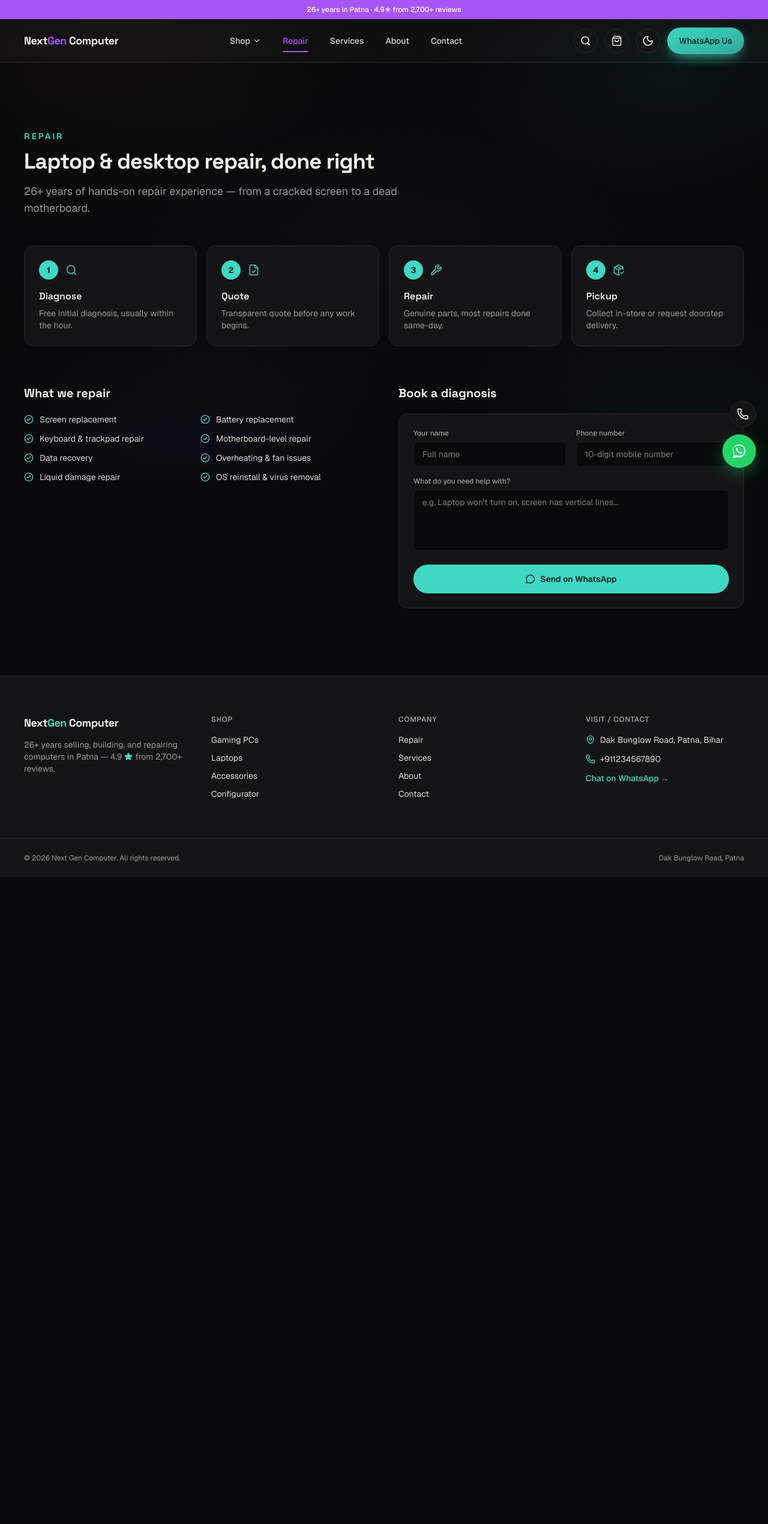
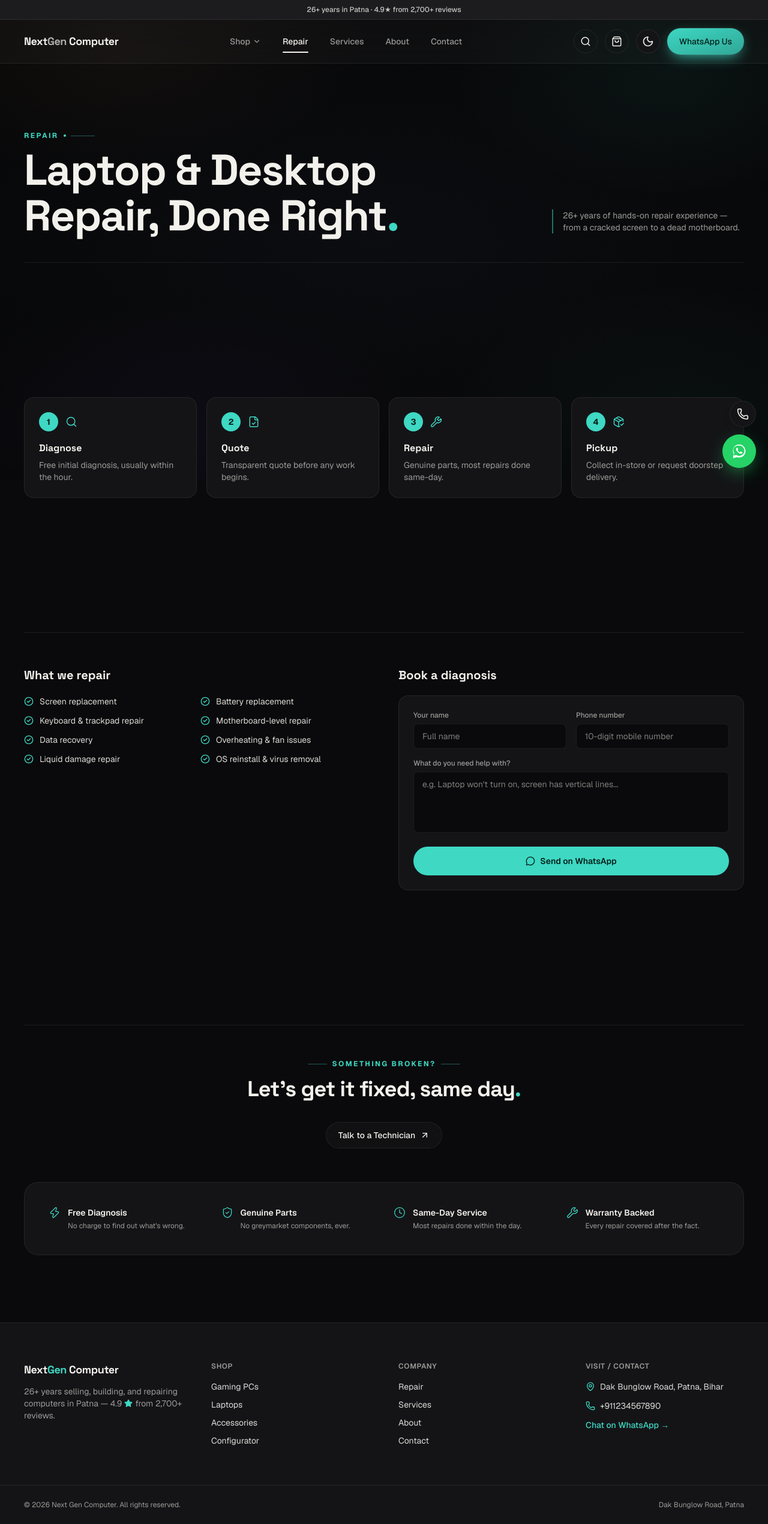
Before and after one commit to Prabuddha747/NextgenComputerPage, a Next.js app: page /repair in a window 1280 px wide. Shown: the whole page at 60% size. Before the commit the page ends 1462 px from the top, so only its background shows below. Built offline with nearby package versions, Linux system fonts and the light colour scheme.

Commit message:
Fix invisible Featured Builds product cards (dark glass variant), drop all accent color from navbar (monochrome white/foreground only), redesign Repair page to match Services' style

```diff
--- a/src/app/globals.css
+++ b/src/app/globals.css
@@ -22,9 +22,6 @@
      business get a cool silver, accessories keep the brass "sale" tone. No
      fabricated "creator" accent — we don't carry a product line that maps to one. */
   --accent-business: #d6d9e0;
-  /* Navbar-only accent — kept off the site-wide teal deliberately. A vivid,
-     saturated violet rather than a washed-out pastel one. */
-  --accent-secondary: #a855f7;
   --glass-bg: rgba(255, 255, 255, 0.03);
   --glass-border: rgba(255, 255, 255, 0.07);
   --ease-premium: cubic-bezier(0.19, 1, 0.22, 1);
@@ -44,7 +41,6 @@
   --success: #059669;
 
   --accent-business: #52525b;
-  --accent-secondary: #9333ea;
   --glass-bg: rgba(0, 0, 0, 0.02);
   --glass-border: rgba(0, 0, 0, 0.08);
   --ease-premium: cubic-bezier(0.19, 1, 0.22, 1);
@@ -62,7 +58,6 @@
   --color-sale: var(--sale);
   --color-success: var(--success);
   --color-accent-business: var(--accent-business);
-  --color-accent-secondary: var(--accent-secondary);
   --font-sans: var(--font-geist-sans);
   --font-mono: var(--font-jetbrains-mono);
   --font-display: var(--font-space-grotesk);
--- a/src/app/repair/page.tsx
+++ b/src/app/repair/page.tsx
@@ -1,7 +1,9 @@
 import type { Metadata } from "next";
-import { CheckCircle2 } from "lucide-react";
-import { Section, SectionHeading } from "@/components/ui/section";
+import { ArrowUpRight, CheckCircle2, Clock, ShieldCheck, Wrench, Zap } from "lucide-react";
+import { Section } from "@/components/ui/section";
+import { Button } from "@/components/ui/button";
 import { WhatsAppEnquiryForm } from "@/components/forms/whatsapp-enquiry-form";
+import { buildWhatsAppLink } from "@/data/business";
 import { repairSteps as steps } from "@/data/repair-steps";
 
 export const metadata: Metadata = {
@@ -21,16 +23,36 @@ const covered = [
   "OS reinstall & virus removal",
 ];
 
+const trustPoints = [
+  { icon: Zap, title: "Free Diagnosis", description: "No charge to find out what's wrong." },
+  { icon: ShieldCheck, title: "Genuine Parts", description: "No greymarket components, ever." },
+  { icon: Clock, title: "Same-Day Service", description: "Most repairs done within the day." },
+  { icon: Wrench, title: "Warranty Backed", description: "Every repair covered after the fact." },
+];
+
 export default function RepairPage() {
   return (
-    <Section className="pt-14">
-      <SectionHeading
-        eyebrow="Repair"
-        title="Laptop & desktop repair, done right"
-        description="26+ years of hands-on repair experience — from a cracked screen to a dead motherboard."
-      />
+    <>
+      <Section className="pb-0 pt-14">
+        <div className="flex flex-col gap-8 border-b border-border pb-10 lg:flex-row lg:items-end lg:justify-between">
+          <div>
+            <p className="mb-3 flex items-center gap-2 text-xs font-bold uppercase tracking-[0.2em] text-accent">
+              Repair <span className="h-1 w-1 rounded-full bg-accent" />
+              <span className="h-px w-10 bg-accent/40" />
+            </p>
+            <h1 className="font-display text-5xl font-bold leading-[1.05] tracking-tight text-foreground sm:text-6xl lg:text-7xl">
+              Laptop & Desktop <br />
+              Repair, Done Right<span className="text-accent">.</span>
+            </h1>
+          </div>
+          <div className="max-w-xs border-l-2 border-accent/50 pl-4 text-sm text-muted lg:mb-2">
+            26+ years of hands-on repair experience — from a cracked screen to a dead motherboard.
+          </div>
+        </div>
+      </Section>
 
-      <div className="mb-16 grid gap-4 sm:grid-cols-2 lg:grid-cols-4">
+      <Section>
+        <div className="grid gap-4 sm:grid-cols-2 lg:grid-cols-4">
           {steps.map((step, i) => (
             <div key={step.title} className="rounded-2xl border border-border bg-surface p-6">
               <div className="mb-4 flex items-center gap-3">
@@ -39,13 +61,15 @@ export default function RepairPage() {
                 </span>
                 <step.icon className="h-5 w-5 text-accent" strokeWidth={1.75} />
               </div>
-            <h3 className="font-display text-base font-semibold text-foreground">{step.title}</h3>
+              <h3 className="font-display text-base font-bold text-foreground">{step.title}</h3>
               <p className="mt-1.5 text-sm text-muted">{step.description}</p>
             </div>
           ))}
         </div>
+      </Section>
 
-      <div className="grid gap-12 lg:grid-cols-2">
+      <Section className="pt-0">
+        <div className="grid gap-12 border-t border-border pt-14 lg:grid-cols-2">
           <div>
             <h2 className="font-display text-xl font-bold text-foreground">What we repair</h2>
             <ul className="mt-5 grid grid-cols-1 gap-3 sm:grid-cols-2">
@@ -64,5 +88,39 @@ export default function RepairPage() {
           </div>
         </div>
       </Section>
+
+      <Section className="pt-0">
+        <div className="border-t border-border pt-14 text-center">
+          <p className="mb-3 flex items-center justify-center gap-2 text-xs font-bold uppercase tracking-[0.2em] text-accent">
+            <span className="h-px w-8 bg-accent/40" />
+            Something broken?
+            <span className="h-px w-8 bg-accent/40" />
+          </p>
+          <h2 className="mx-auto max-w-xl font-display text-3xl font-bold leading-tight tracking-tight text-foreground sm:text-4xl">
+            Let&apos;s get it fixed, same day<span className="text-accent">.</span>
+          </h2>
+          <Button
+            href={buildWhatsAppLink("Hi, I'd like to book a repair diagnosis.")}
+            variant="secondary"
+            className="mt-8"
+          >
+            Talk to a Technician
+            <ArrowUpRight className="h-4 w-4" />
+          </Button>
+        </div>
+
+        <div className="mt-14 grid gap-8 rounded-3xl border border-border bg-surface p-8 sm:grid-cols-2 sm:p-10 lg:grid-cols-4">
+          {trustPoints.map((point) => (
+            <div key={point.title} className="flex items-start gap-3">
+              <point.icon className="h-5 w-5 shrink-0 text-accent" strokeWidth={1.5} />
+              <div>
+                <p className="text-sm font-semibold text-foreground">{point.title}</p>
+                <p className="mt-1 text-xs text-muted">{point.description}</p>
+              </div>
+            </div>
+          ))}
+        </div>
+      </Section>
+    </>
   );
 }
--- a/src/components/layout/mobile-drawer.tsx
+++ b/src/components/layout/mobile-drawer.tsx
@@ -53,7 +53,7 @@ export function MobileDrawer({ open, onClose }: { open: boolean; onClose: () =>
                       onClick={onClose}
                       className="flex items-center gap-3 rounded-xl px-3 py-3 text-base font-medium text-foreground hover:bg-surface"
                     >
-                      <Icon className="h-[18px] w-[18px] text-accent-secondary" strokeWidth={1.5} />
+                      <Icon className="h-[18px] w-[18px] text-foreground/80" strokeWidth={1.5} />
                       {link.label}
                     </Link>
                   </motion.li>
--- a/src/components/layout/navbar.tsx
+++ b/src/components/layout/navbar.tsx
@@ -38,22 +38,22 @@ export function Navbar() {
 
   return (
     <>
-      <div className="hidden bg-accent-secondary px-4 py-2 text-center text-xs font-medium text-white sm:block">
+      <div className="hidden border-b border-border bg-surface-2 px-4 py-2 text-center text-xs font-medium text-foreground/80 sm:block">
         {business.yearsExperience}+ years in Patna · {business.rating}★ from {business.reviewCount.toLocaleString()}+ reviews
       </div>
 
       {/* Same glass-blurred bar on every page, always — it used to switch to a
           flat bg-background before the user scrolled 12px, which read as an
-          inconsistent navbar depending on how tall/short the page was. Every
-          accent highlight in here uses --accent-secondary (violet) rather than
-          the site-wide teal — a deliberate, navbar-only theme choice. */}
+          inconsistent navbar depending on how tall/short the page was. Active/
+          hover states use brightness (foreground vs foreground/60), not a hue —
+          no teal, no purple, just a shade of white, per direct request. */}
       <header
         onMouseLeave={() => setShopOpen(false)}
         className="sticky top-0 z-30 relative w-full border-b border-[var(--glass-border)] bg-[var(--glass-bg)] backdrop-blur-xl"
       >
         <div className="mx-auto flex h-18 max-w-[1680px] items-center justify-between px-4 sm:px-6 lg:px-10">
           <Link href="/" className="font-display text-lg font-bold tracking-tight text-foreground">
-            Next<span className="text-accent-secondary">Gen</span> Computer
+            Next<span className="text-foreground/70">Gen</span> Computer
           </Link>
 
           <nav className="hidden items-center gap-1 md:flex">
@@ -62,7 +62,7 @@ export function Navbar() {
               onMouseEnter={() => setShopOpen(true)}
               className={clsx(
                 "relative flex items-center gap-1 rounded-full px-4 py-2 text-sm font-medium transition-colors",
-                shopOpen || shopActive ? "text-accent-secondary" : "text-foreground/90 hover:text-accent-secondary"
+                shopOpen || shopActive ? "text-foreground" : "text-foreground/60 hover:text-foreground"
               )}
               aria-expanded={shopOpen}
               aria-current={shopActive ? "page" : undefined}
@@ -72,7 +72,7 @@ export function Navbar() {
               {shopActive && (
                 <motion.span
                   layoutId="navbar-active-underline"
-                  className="absolute inset-x-4 -bottom-[1px] h-0.5 rounded-full bg-accent-secondary"
+                  className="absolute inset-x-4 -bottom-[1px] h-0.5 rounded-full bg-foreground"
                 />
               )}
             </Link>
@@ -87,14 +87,14 @@ export function Navbar() {
                   aria-current={active ? "page" : undefined}
                   className={clsx(
                     "relative rounded-full px-4 py-2 text-sm font-medium transition-colors",
-                    active ? "text-accent-secondary" : "text-foreground/90 hover:text-accent-secondary"
+                    active ? "text-foreground" : "text-foreground/60 hover:text-foreground"
                   )}
                 >
                   {link.label}
                   {active && (
                     <motion.span
                       layoutId="navbar-active-underline"
-                      className="absolute inset-x-4 -bottom-[1px] h-0.5 rounded-full bg-accent-secondary"
+                      className="absolute inset-x-4 -bottom-[1px] h-0.5 rounded-full bg-foreground"
                     />
                   )}
                 </Link>
@@ -106,18 +106,18 @@ export function Navbar() {
             <button
               aria-label="Search products"
               onClick={() => setSearchOpen((v) => !v)}
-              className="flex h-10 w-10 items-center justify-center rounded-full border border-border hover:border-accent-secondary/60"
+              className="flex h-10 w-10 items-center justify-center rounded-full border border-border hover:border-foreground/40"
             >
               <Search className="h-4.5 w-4.5" />
             </button>
             <button
               aria-label="Open enquiry basket"
               onClick={() => setBasketOpen(true)}
-              className="relative flex h-10 w-10 items-center justify-center rounded-full border border-border hover:border-accent-secondary/60"
+              className="relative flex h-10 w-10 items-center justify-center rounded-full border border-border hover:border-foreground/40"
             >
               <ShoppingBag className="h-4.5 w-4.5" />
               {items.length > 0 && (
-                <span className="absolute -right-1 -top-1 flex h-4.5 w-4.5 items-center justify-center rounded-full bg-accent-secondary text-[10px] font-bold text-white">
+                <span className="absolute -right-1 -top-1 flex h-4.5 w-4.5 items-center justify-center rounded-full bg-foreground text-[10px] font-bold text-background">
                   {items.length}
                 </span>
               )}
--- a/src/components/scroll-story/scene-featured-builds.tsx
+++ b/src/components/scroll-story/scene-featured-builds.tsx
@@ -21,7 +21,7 @@ export function SceneFeaturedBuilds() {
               // Same fan physics as every other deck, but settles nearly flat —
               // commerce cards need to end up scannable, not mid-tilt.
               <FanCard key={product.slug} index={i} count={pcs.length} maxAngle={4} spacing={0}>
-                <ProductCard product={product} priority={i === 0} />
+                <ProductCard product={product} priority={i === 0} dark />
               </FanCard>
             ))}
           </FanDeck>
```
Also changed, not shown: src/components/layout/mega-menu.tsx (+4 -4 lines), src/components/product/product-card.tsx (+17 -2 lines). Lines whose indentation alone changed are shown as unchanged.
